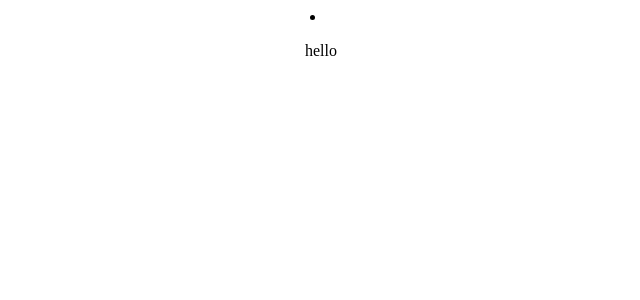
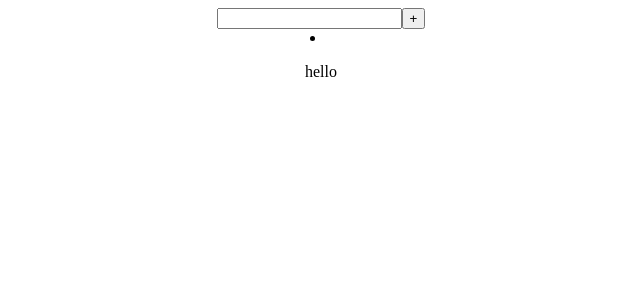
Before and after one commit to alejo4373/todos_react_redux, a React (Create React App) app: page / in a window 1280 px wide. Shown: the top 300 px of the page, without its empty margins (319-959 px from the left). Built offline with nearby package versions, Linux system fonts and the light colour scheme.

Commit message:
save todo to store

```diff
--- a/package.json
+++ b/package.json
@@ -7,7 +7,8 @@
     "react-dom": "^16.8.6",
     "react-redux": "^7.0.2",
     "react-scripts": "2.1.8",
-    "redux": "^4.0.1"
+    "redux": "^4.0.1",
+    "uuid": "^3.3.2"
   },
   "scripts": {
     "start": "react-scripts start",
--- /dev/null
+++ b/src/components/TodoForm.jsx
@@ -0,0 +1,13 @@
+import React, { Component } from 'react';
+
+const TodoForm = (props) => {
+  const { handleChange, handleSubmit } = props
+    return (
+      <form onSubmit={handleSubmit}>
+        <input onChange={handleChange}/>
+        <button>+</button>
+      </form>
+    )
+}
+
+export default TodoForm;
--- a/src/components/TodoList.jsx
+++ b/src/components/TodoList.jsx
@@ -3,7 +3,6 @@ import Todo from './Todo';
 
 const TodoList = (props) => {
   const todos = [];
-  debugger;
   for (let todo in props.todos) {
     todos.push(<Todo todo={props.todos[todo]} />)
   }
--- a/src/containers/TodosContainer.jsx
+++ b/src/containers/TodosContainer.jsx
@@ -1,12 +1,37 @@
 import React, { Component } from 'react';
 import { connect } from 'react-redux';
+import uuid from 'uuid/v4';
 import { ADD_TODO } from '../store/actionTypes';
 import Todos from '../components/Todos';
+import TodoForm from '../components/TodoForm';
 
 class TodosContainer extends Component {
+  constructor(props) {
+    super(props);
+    this.state = {
+      inputText: '',
+    }
+  }
+
+  handleSubmit = (event) => {
+    event.preventDefault();
+    const todo = {
+      id: uuid(),
+      text: this.state.inputText,
+      completed: false
+    }
+    this.props.addTodo(todo)
+  }
+
+  handleChange = (event) => {
+    this.setState({
+      inputText: event.target.value
+    })
+  }
   render() {
     return (
       <div>
+        <TodoForm handleChange={this.handleChange} handleSubmit={this.handleSubmit}/>
         <Todos todos={this.props.todos}/>
       </div>
     )
--- a/src/store/todosReducer.js
+++ b/src/store/todosReducer.js
@@ -1,9 +1,10 @@
 import { ADD_TODO } from './actionTypes';
-const todosReducer = (state = { "1": {text: "hello", completed: false}}, { type, payload }) => {
+const todosReducer = (state = { "1": {text: "hello", completed: false}}, { type, todo }) => {
   const newState = {...state};
   switch (type) {
     case ADD_TODO:
-      return state
+      newState[todo.id] = todo;
+      return newState;
       break;
 
     default:
```
